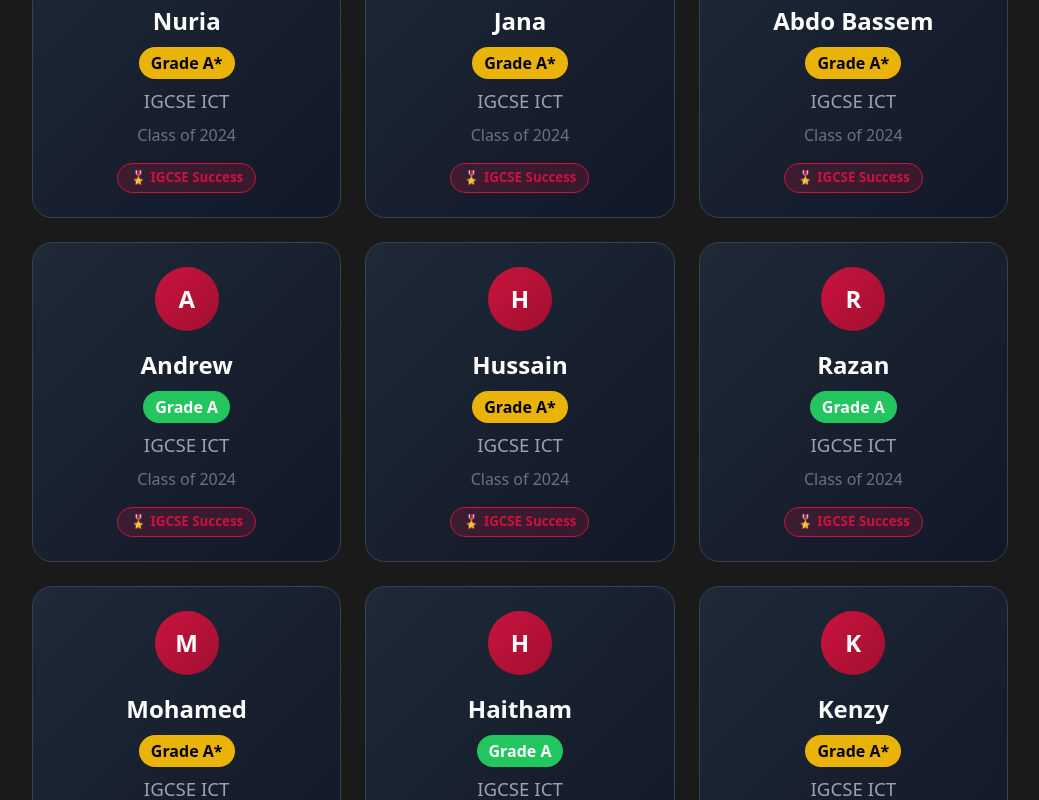
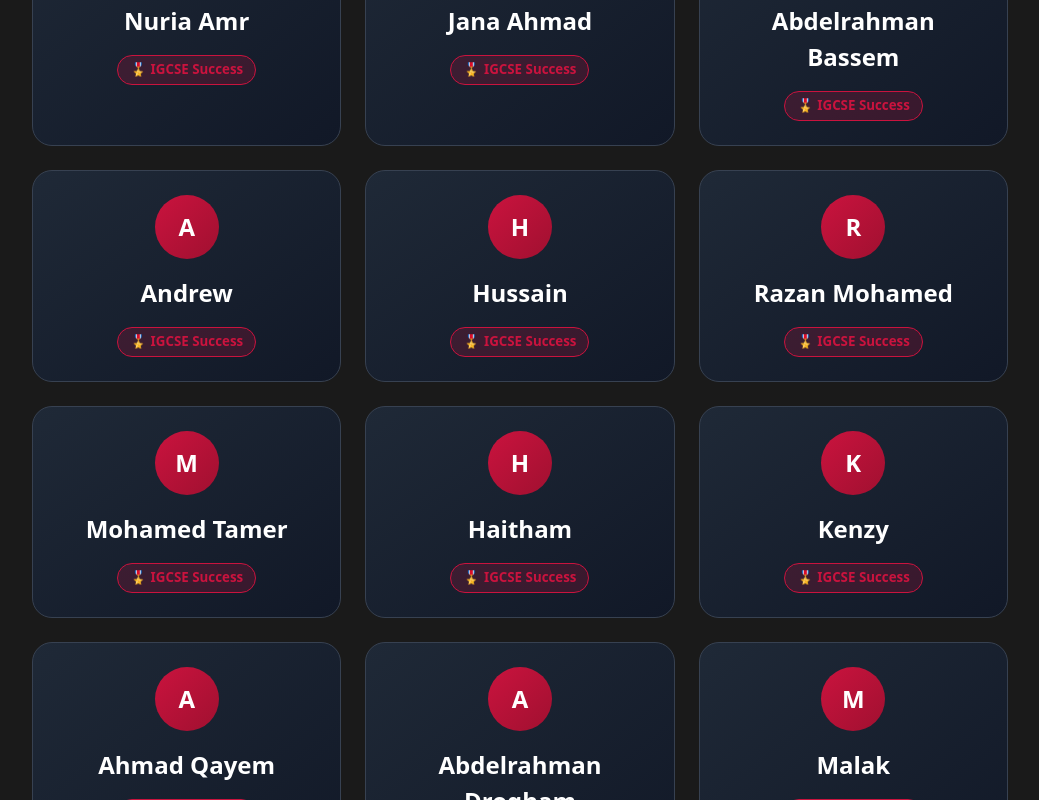
Before and after one commit to Spartroy/AT-ICT_Test, a React (Create React App) app in the folder client/: page /hall-of-fame in a window 1280 px wide. Shown: the part 880-1680 px from the top of the page, without its empty margins (120-1159 px from the left). Built offline with nearby package versions, Linux system fonts and the light colour scheme.

Commit message:
Changes the Hall of fame and fixed hero

```diff
--- a/client/src/Pages/info/HallOfFame.jsx
+++ b/client/src/Pages/info/HallOfFame.jsx
@@ -4,42 +4,42 @@ import Nav from '../../components/Nav';
 
 const HallOfFame = () => {
   const students = [
-    { name: "Nuria", grade: "A*", subject: "IGCSE ICT", year: "2024" },
-    { name: "Jana", grade: "A*", subject: "IGCSE ICT", year: "2024" },
-    { name: "Abdo Bassem", grade: "A*", subject: "IGCSE ICT", year: "2024" },
-    { name: "Andrew", grade: "A", subject: "IGCSE ICT", year: "2024" },
-    { name: "Hussain", grade: "A*", subject: "IGCSE ICT", year: "2024" },
-    { name: "Razan", grade: "A", subject: "IGCSE ICT", year: "2024" },
-    { name: "Mohamed", grade: "A*", subject: "IGCSE ICT", year: "2023" },
-    { name: "Haitham", grade: "A", subject: "IGCSE ICT", year: "2023" },
-    { name: "Kenzy", grade: "A*", subject: "IGCSE ICT", year: "2024" },
-    { name: "Ahmad Qayem", grade: "A", subject: "IGCSE ICT", year: "2024" },
-    { name: "Abdo Drogham", grade: "A*", subject: "IGCSE ICT", year: "2023" },
-    { name: "Malak", grade: "A", subject: "IGCSE ICT", year: "2024" },
-    { name: "Shaikha", grade: "A*", subject: "IGCSE ICT", year: "2024" },
-    { name: "Boda", grade: "A", subject: "IGCSE ICT", year: "2023" },
-    { name: "Nouran", grade: "A*", subject: "IGCSE ICT", year: "2024" },
-    { name: "Mohannad", grade: "A", subject: "IGCSE ICT", year: "2023" },
-    { name: "Hatem", grade: "A*", subject: "IGCSE ICT", year: "2024" },
-    { name: "Fahmy", grade: "A", subject: "IGCSE ICT", year: "2024" },
-    { name: "Dina", grade: "A*", subject: "IGCSE ICT", year: "2023" },
-    { name: "Joud", grade: "A", subject: "IGCSE ICT", year: "2024" },
-    { name: "Karam", grade: "A*", subject: "IGCSE ICT", year: "2024" },
-    { name: "Omar Tarek", grade: "A", subject: "IGCSE ICT", year: "2024" },
-    { name: "Omar Badawy", grade: "A*", subject: "IGCSE ICT", year: "2023" },
-    { name: "Shahd", grade: "A", subject: "IGCSE ICT", year: "2024" },
-    { name: "Abdelrahman", grade: "A*", subject: "IGCSE ICT", year: "2024" },
-    { name: "Ali", grade: "A", subject: "IGCSE ICT", year: "2023" },
-    { name: "Basel", grade: "A*", subject: "IGCSE ICT", year: "2024" },
-    { name: "Joury", grade: "A", subject: "IGCSE ICT", year: "2024" },
-    { name: "Yassin", grade: "A*", subject: "IGCSE ICT", year: "2023" },
-    { name: "Muntaha", grade: "A", subject: "IGCSE ICT", year: "2024" },
-    { name: "Jad", grade: "A*", subject: "IGCSE ICT", year: "2024" },
-    { name: "Ahmad", grade: "A", subject: "IGCSE ICT", year: "2023" },
-    { name: "Tala", grade: "A*", subject: "IGCSE ICT", year: "2024" },
-    { name: "Nataly", grade: "A", subject: "IGCSE ICT", year: "2024" },
-    { name: "Shady", grade: "A*", subject: "IGCSE ICT", year: "2024" },
-    { name: "Ahmad Farag", grade: "A*", subject: "IGCSE ICT", year: "2024" },
+    { name: "Nuria Amr", year: "2024" },
+    { name: "Jana Ahmad", year: "2024" },
+    { name: "Abdelrahman Bassem", year: "2024" },
+    { name: "Andrew", year: "2024" },
+    { name: "Hussain", year: "2024" },
+    { name: "Razan Mohamed", year: "2024" },
+    { name: "Mohamed Tamer", year: "2023" },
+    { name: "Haitham", year: "2023" },
+    { name: "Kenzy", year: "2024" },
+    { name: "Ahmad Qayem", year: "2024" },
+    { name: "Abdelrahman Drogham", year: "2023" },
+    { name: "Malak", year: "2024" },
+    { name: "Shaikha", year: "2024" },
+    { name: "Abdelrahman (Boda)", year: "2023" },
+    { name: "Nouran Mohamed", year: "2024" },
+    { name: "Mohannad", year: "2023" },
+    { name: "Ahmad Hatem", year: "2024" },
+    { name: "Fahmy", year: "2024" },
+    { name: "Dina", year: "2023" },
+    { name: "Joud El Daher", year: "2024" },
+    { name: "Karam Al Jararah", year: "2024" },
+    { name: "Omar Tarek", year: "2024" },
+    { name: "Omar Badawy", year: "2023" },
+    { name: "Shahd", year: "2024" },
+    { name: "Abdelrahman", year: "2024" },
+    { name: "Ali Jamal", year: "2023" },
+    { name: "Basel El Dawakhly", year: "2024" },
+    { name: "Joury", year: "2024" },
+    { name: "Yassin", year: "2023" },
+    { name: "Muntaha", year: "2024" },
+    { name: "Jad", year: "2024" },
+    { name: "Ahmad", year: "2023" },
+    { name: "Tala", year: "2024" },
+    { name: "Natalie", year: "2024" },
+    { name: "Shady El Trawneh", year: "2024" },
+    { name: "Omar Amer", year: "2024" },
   ];
 
   const containerVariants = {
@@ -144,21 +144,13 @@ const HallOfFame = () => {
                   </h3>
 
                   <div className="space-y-2">
-                    <div className={`inline-block px-3 py-1 rounded-full text-[12pt] font-semibold ${
-                      student.grade === 'A*'
-                        ? 'bg-yellow-500 text-black'
-                        : 'bg-green-500 text-white'
-                    }`}>
-                      Grade {student.grade}
-                    </div>
 
-                    <div className="text-[14pt] text-gray-400">
-                      {student.subject}
-                    </div>
 
-                    <div className="text-[12pt] text-gray-500">
+
+
+                    {/* <div className="text-[12pt] text-gray-500">
                       Class of {student.year}
-                    </div>
+                    </div> */}
                   </div>
                 </div>
 
--- a/client/src/components/Hero.jsx
+++ b/client/src/components/Hero.jsx
@@ -61,11 +61,12 @@ const Hero = () => {
               className="flex flex-col sm:flex-row gap-4"
               variants={itemVariants}
             >
-              <button className="bg-[#CA133E] text-white px-6 sm:px-8 py-3 sm:py-4 rounded-xl text-[14pt] sm:text-[16pt] font-semibold hover:bg-[#A01030] transition-all">
+              <button onClick={() => window.open('https://drive.google.com/file/d/1ECbYVvxmOv89e9ifF34_ozVzsd-EHiq2/view?usp=sharing', '_blank')} className="bg-[#CA133E] text-white px-6 sm:px-8 py-3 sm:py-4 rounded-xl text-[14pt] sm:text-[16pt] font-semibold hover:bg-[#A01030] transition-all">
                 Watch a Free Lesson
               </button>
 
-              <button className="border-2 border-gray-500 text-white px-6 sm:px-8 py-3 sm:py-4 rounded-xl text-[14pt] sm:text-[16pt] font-semibold hover:bg-gray-500 hover:text-white transition-all">
+
+              <button onClick={() => window.location.href = '/register'} className="border-2 border-gray-500 text-white px-6 sm:px-8 py-3 sm:py-4 rounded-xl text-[14pt] sm:text-[16pt] font-semibold hover:bg-gray-500 hover:text-white transition-all">
                 Start Learning
               </button>
             </motion.div>
```
